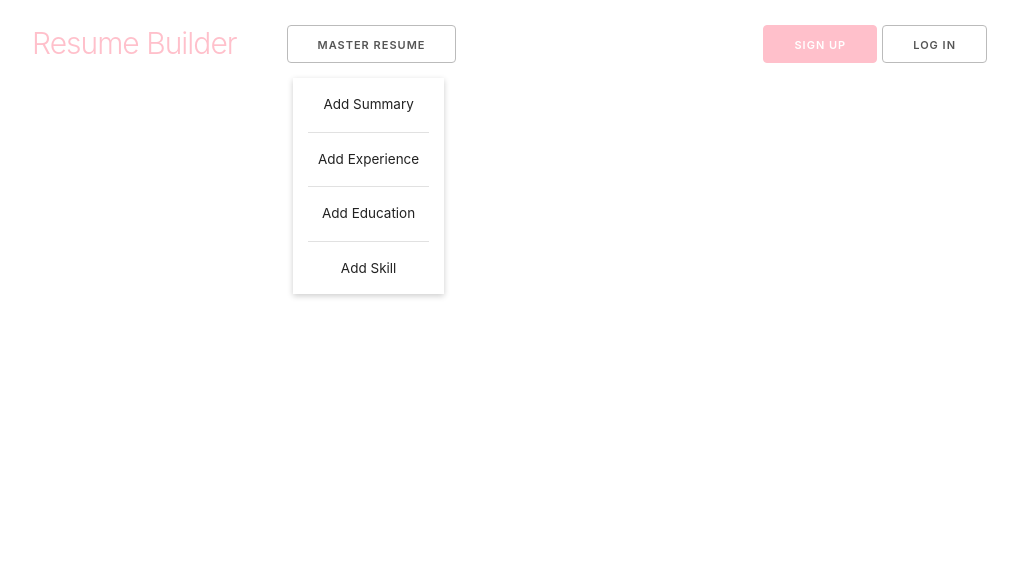
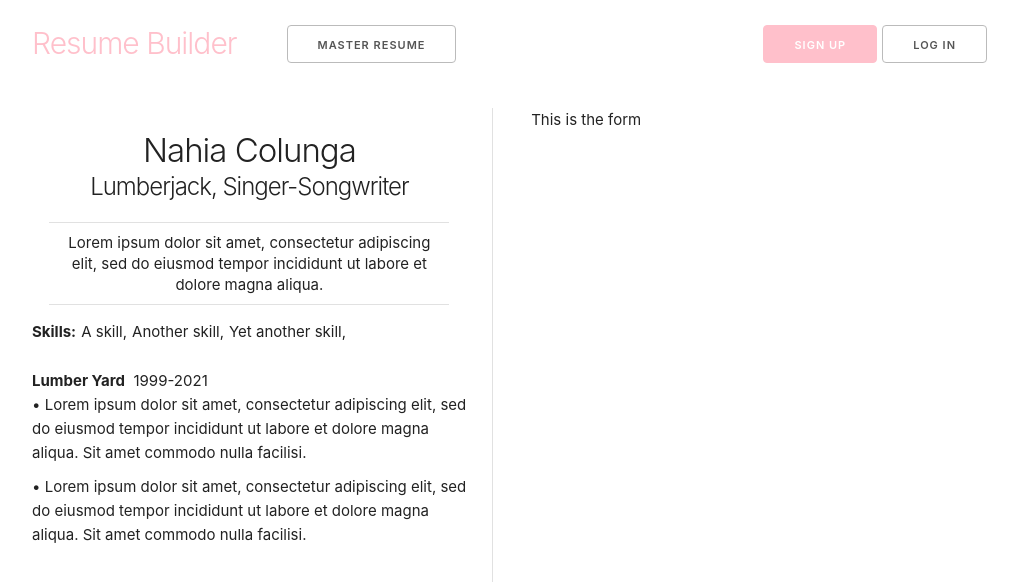
Before and after one commit to abramsohn/ResumeBuilder, a React (Create React App) app in the folder resume_builder-frontend/: page / in a window 1280 px wide. Shown: the top 582 px of the page, without its empty margins (128-1146 px from the left). Built offline with nearby package versions, Linux system fonts and the light colour scheme.

Commit message:
add hard coded master resume

```diff
--- a/resume_builder-frontend/public/Styles/style.css
+++ b/resume_builder-frontend/public/Styles/style.css
@@ -1,5 +1,16 @@
+/* html, body, #root{ */
+    /* height: 90%; */
+/* } */
+ body{
+     height: 100vh;
+     width: 100vw;
+ }
+#root, .container{
+    height: 90%;
+}
+
 header{
-    margin-top: 25px;
+    padding-top: 25px;
 }
 .logo{
     margin-right: 50px;
@@ -43,7 +54,10 @@ button.button-primary:hover{
 }
 
 .dropdown{
+    margin: 0;
     box-shadow: 0px 2px 6px rgba(0, 0, 0, 0.2);
+    background-color: white;
+
 }
 
 .dropdown li{
@@ -60,7 +74,69 @@ button.button-primary:hover{
 }
 
 .master-dropdown{
-    position: relative;
-    top: -10px;
-    right: 13%;
+    position: absolute;
+    top: 100%;
+    LEFT: 5%;
+
 }
+main.row{
+    height: 80%;
+    /* margin-bottom: 50px; */
+}
+.master-resume{
+    height: 100%;
+    padding: 0 25px 0 0;
+    border-right: 1px solid rgb(225, 225, 225);
+}
+
+h2.master-name{
+    text-align: center;
+    font-size: 2.2em;
+    margin: 5% 0 0;
+}
+
+h3.master-tag{
+    text-align: center;
+    font-size: 1.6em;
+}
+
+.master-summary{
+    padding: 2%;
+    margin: 0 4%;
+    border-top: 1px solid rgb(225, 225, 225);
+    border-bottom:  1px solid rgb(225, 225, 225);
+    text-align: center;
+    font-size: 1em;
+    line-height: 1.4;
+
+}
+
+.master-skills dt,
+.master-skills dd{
+    display: inline;
+    margin: 0 5px 0 0;
+}
+.master-skills dt{
+    font-weight: bold;
+}
+
+.master-skills dd::after{
+    content: ',';
+}
+
+.master-experience dt {
+    font-weight: bold;
+}
+
+.master-experience-dates {
+    font-weight: normal;
+     margin: 0 0 0 5px;
+}
+
+.master-experience dd {
+    margin: 0 0 10px 0;
+}
+
+.master-experience dd::before {
+    content: '•  ';
+}
--- a/resume_builder-frontend/src/App.js
+++ b/resume_builder-frontend/src/App.js
@@ -1,5 +1,7 @@
 import React, { Component } from 'react'
 import Header from './components/Header'
+import MasterResume from './components/MasterResume'
+import Form from './components/Form'
 
 class App extends Component {
   constructor(props) {
@@ -13,6 +15,15 @@ class App extends Component {
     return (
       <div className='container'>
         < Header />
+
+        <main className="row">
+          <div className="master-resume six columns">
+            < MasterResume />
+          </div>
+          <div className="six columns">
+            < Form />
+          </div>
+        </main>
       </div>
     )
   }
--- /dev/null
+++ b/resume_builder-frontend/src/components/Form.jsx
@@ -0,0 +1,19 @@
+import React, { Component } from 'react'
+
+class Form extends Component{
+    constructor(props) {
+        super(props)
+        this.state = {
+
+        }
+    }
+
+    render() {
+        return (
+            <div>This is the form</div>
+        )
+
+    }
+}
+
+export default Form
--- a/resume_builder-frontend/src/components/Header.jsx
+++ b/resume_builder-frontend/src/components/Header.jsx
@@ -4,7 +4,7 @@ class Header extends Component{
     constructor(props) {
         super(props)
         this.state = {
-            masterDropdown: true,
+            masterDropdown: false,
         }
     }
 
--- /dev/null
+++ b/resume_builder-frontend/src/components/MasterResume.jsx
@@ -0,0 +1,37 @@
+import React, { Component } from 'react'
+
+class MasterResume extends Component{
+    constructor(props) {
+        super(props)
+        this.state = {
+            masterDropdown: true,
+        }
+    }
+
+    render() {
+        return (
+            <div>
+                <h2 className="master-name">Nahia Colunga</h2>
+                <h3 className="master-tag">Lumberjack, Singer-Songwriter</h3>
+                <div className="master-summary">
+                    Lorem ipsum dolor sit amet, consectetur adipiscing elit, sed do eiusmod tempor incididunt ut labore et dolore magna aliqua.
+                </div>
+                <dl className="master-skills">
+                    <dt>Skills:</dt>
+                    <dd>A skill</dd>
+                    <dd>Another skill</dd>
+                    <dd>Yet another skill</dd>
+                </dl>
+                <dl className="master-experience">
+                    <dt>Lumber Yard <span className="master-experience-dates"> 1999-2021</span></dt>
+                    <dd>Lorem ipsum dolor sit amet, consectetur adipiscing elit, sed do eiusmod tempor incididunt ut labore et dolore magna aliqua. Sit amet commodo nulla facilisi.</dd>
+                    <dd>Lorem ipsum dolor sit amet, consectetur adipiscing elit, sed do eiusmod tempor incididunt ut labore et dolore magna aliqua. Sit amet commodo nulla facilisi.</dd>
+                </dl>
+            </div>
+
+        );
+
+    }
+}
+
+export default MasterResume
```
